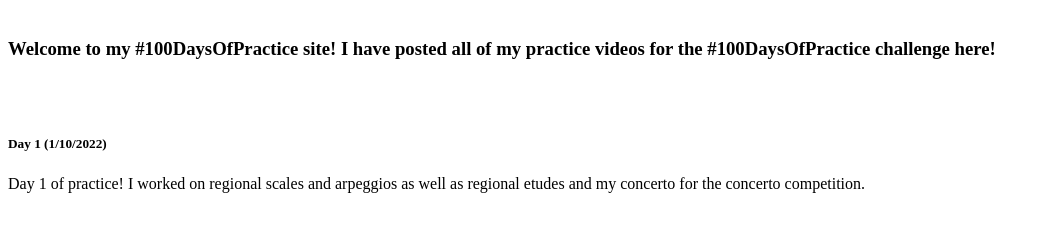
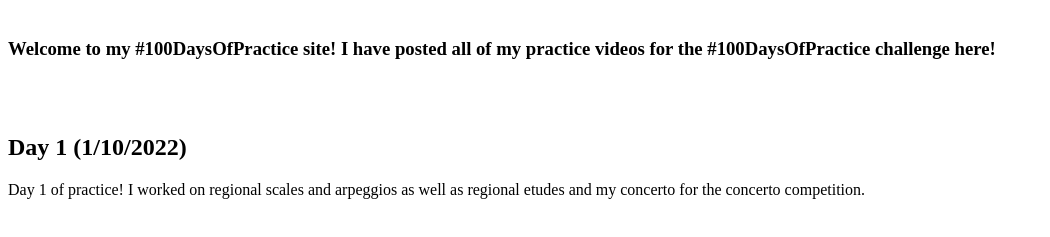
Before and after one commit to cyberqueen-meg/100daysofpractice, a plain HTML site: page index.html in a window 1280 px wide. Shown: the part 79-316 px from the top of the page, without its empty margins (0-1050 px from the left). Drawn offline with Linux system fonts and the light colour scheme.

Commit message:
Update index.html

```diff
--- a/index.html
+++ b/index.html
@@ -10,7 +10,7 @@
         <h3>Welcome to my #100DaysOfPractice site! I have posted all of my practice videos for the #100DaysOfPractice challenge here!</h3>
         <br>
         <br>
-        <h5>Day 1 (1/10/2022)</h5>
+        <h2>Day 1 (1/10/2022)</h2>
         <p>Day 1 of practice! I worked on regional scales and arpeggios as well as regional etudes and my concerto for the concerto competition.</p>
     </body>
 
```
